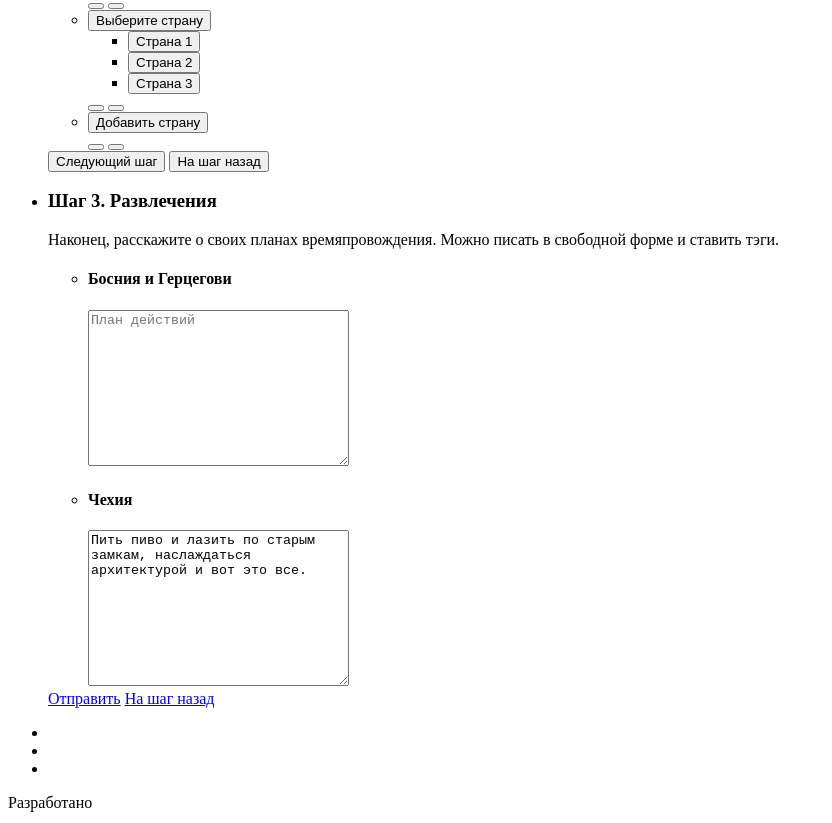
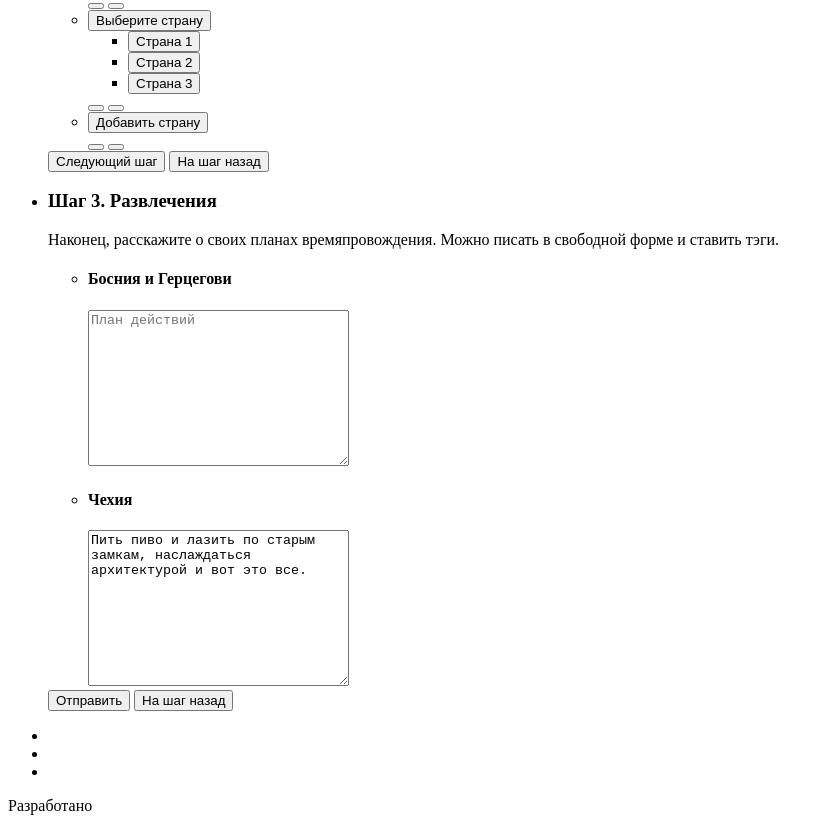
Before and after one commit to migalov/1339081-pognali-19, a website: page source/form.html in a window 1280 px wide. Shown: the part 1578-2401 px from the top of the page, without its empty margins (0-832 px from the left). Drawn offline with Linux system fonts and the light colour scheme; some icons are missing.

Commit message:
Исправление кнопки

```diff
--- a/source/form.html
+++ b/source/form.html
@@ -241,8 +241,8 @@
                 </li>
               </ul>
               <div class="plans-buttons">
-                <a class="btn btn--bg-yellow" href="#">Отправить</a>
-                <a class="btn" href="#">На шаг назад</a>
+                <button type="submit" class="btn btn--bg-yellow">Отправить</button>
+                <button type="button" class="btn">На шаг назад</button>
               </div>
             </div>
           </li>
```
